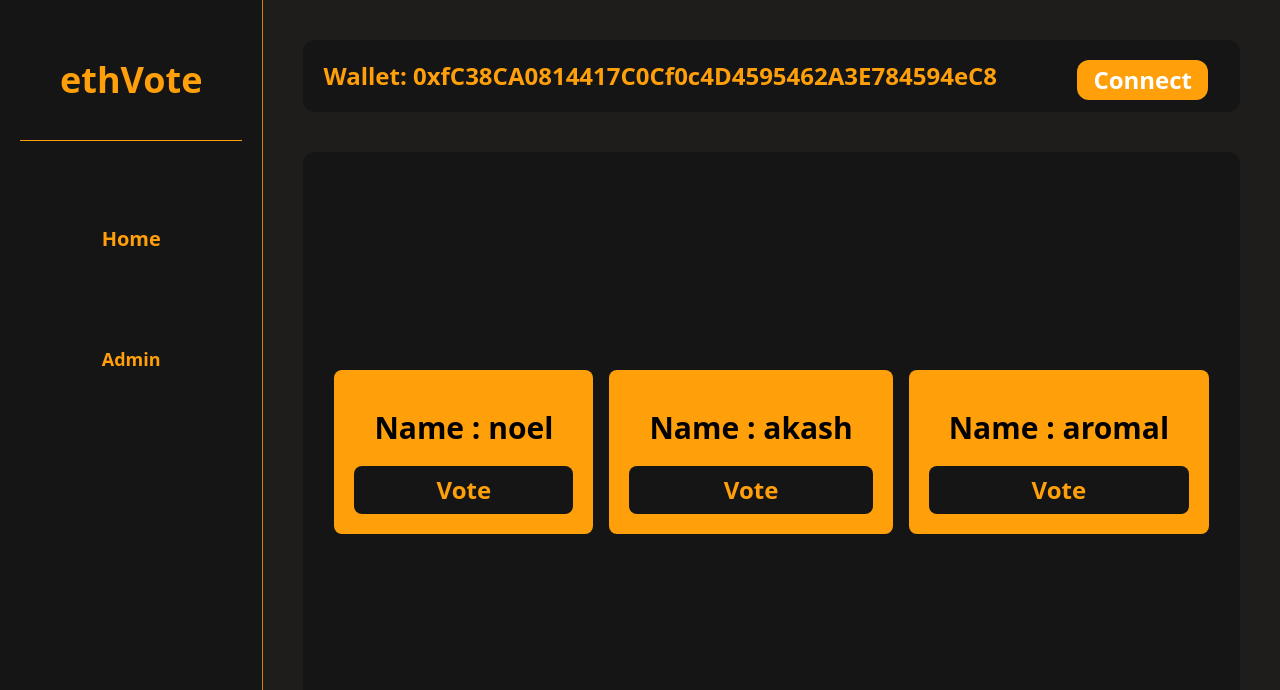
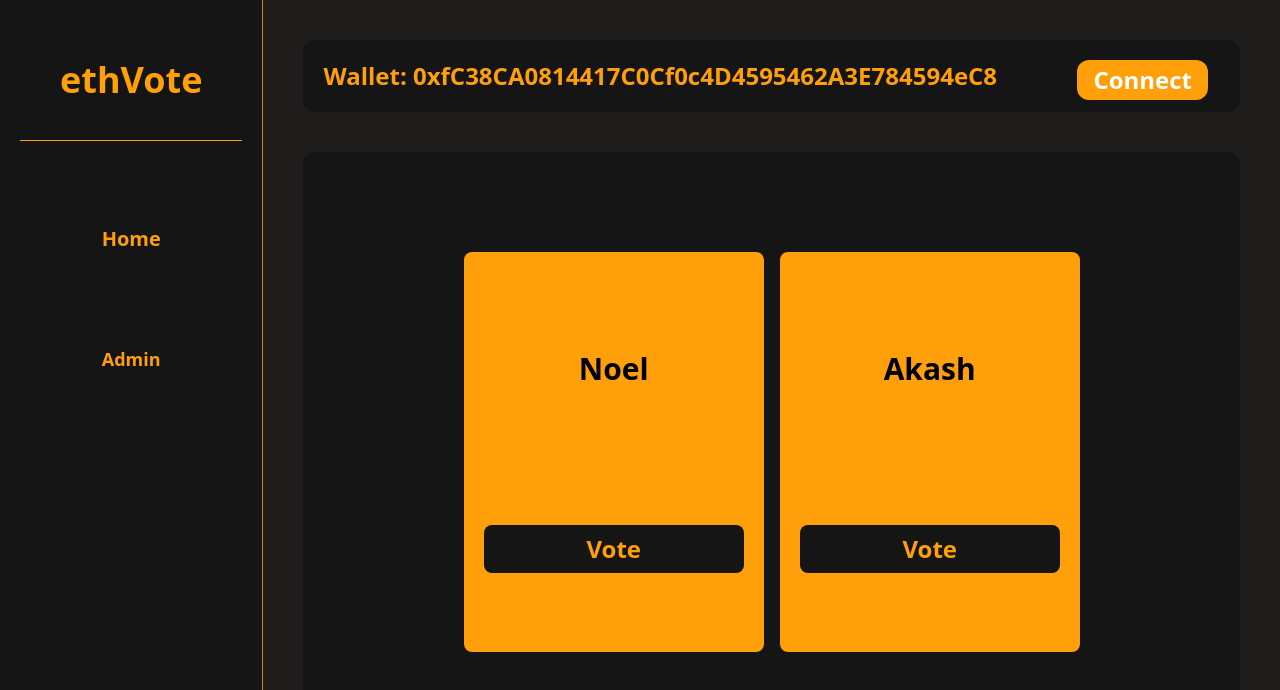
Before and after one commit to akash-skj/Decentralised-Voting-DApp, a React (Vite) app in the folder client/: page / in a window 1280 px wide. Shown: the top 690 px of the page. Built offline with nearby package versions, Linux system fonts and the light colour scheme.

Commit message:
Added contract

```diff
--- a/client/src/components/Candidate.jsx
+++ b/client/src/components/Candidate.jsx
@@ -3,9 +3,9 @@ const Candidate= ({candidate}) => {
 
 
     return(
-            <div className="p-5 m-5 mx-2 justify-around flex flex-col rounded-lg bg-honey-gold">
+            <div className="p-5 m-5 mx-2 w-[300px] h-[400px] justify-around flex flex-col text-center rounded-lg bg-honey-gold">
                 <div className="m-5">
-                    <h1 className="text-black text-3xl justify-start">Name : {candidate}</h1>
+                    <h1 className="text-black text-3xl justify-start">{candidate}</h1>
                 </div>
                 <button className="text-honey-gold text-center bg-honey-brown rounded-lg p-2" >Vote</button>
 
--- a/client/src/components/Services.jsx
+++ b/client/src/components/Services.jsx
@@ -4,7 +4,7 @@ const Services = () => {
     const connectWallet= ()=>{
 
     }
-    const candidates = ["noel","akash","aromal"];
+    const candidates = ["Noel","Akash",];
     return(
 
         <div className="w-full">
```
Also changed, not shown: 1 other file (tests, documents, lock files or other folders).
